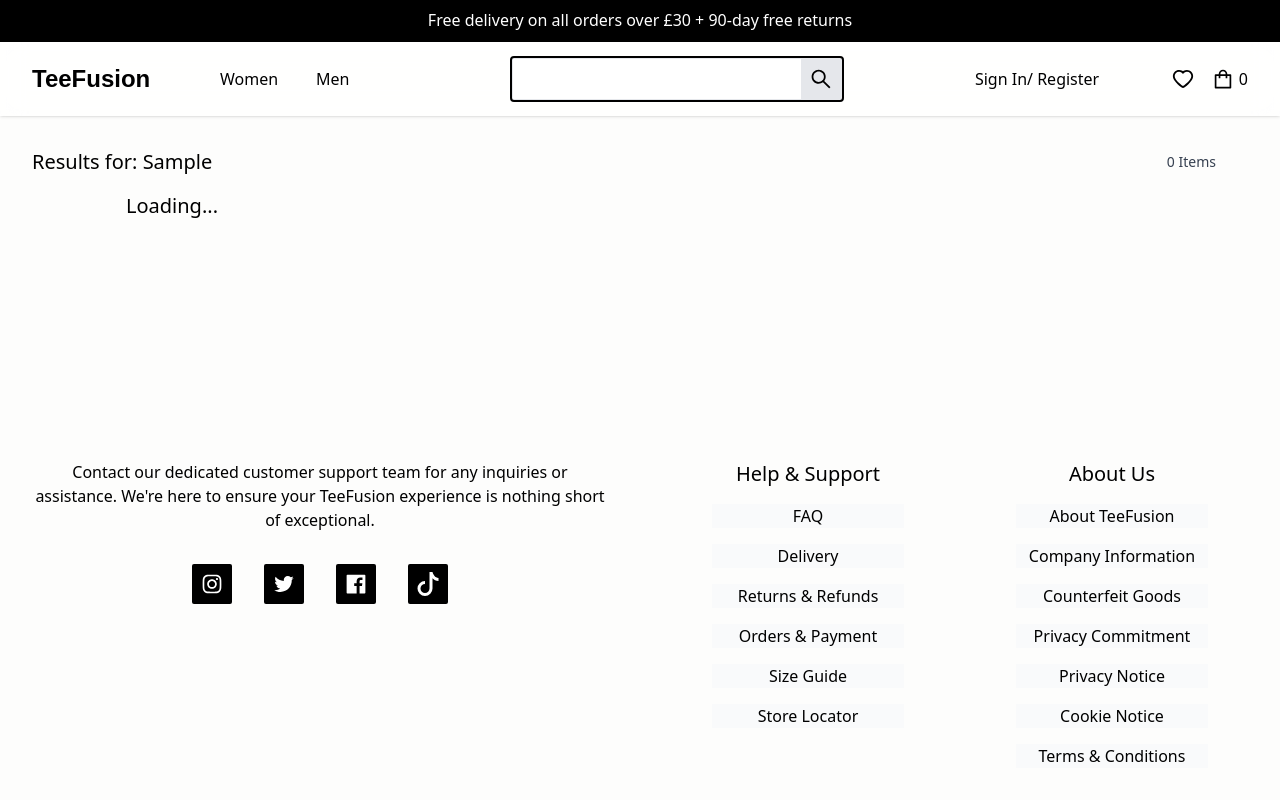
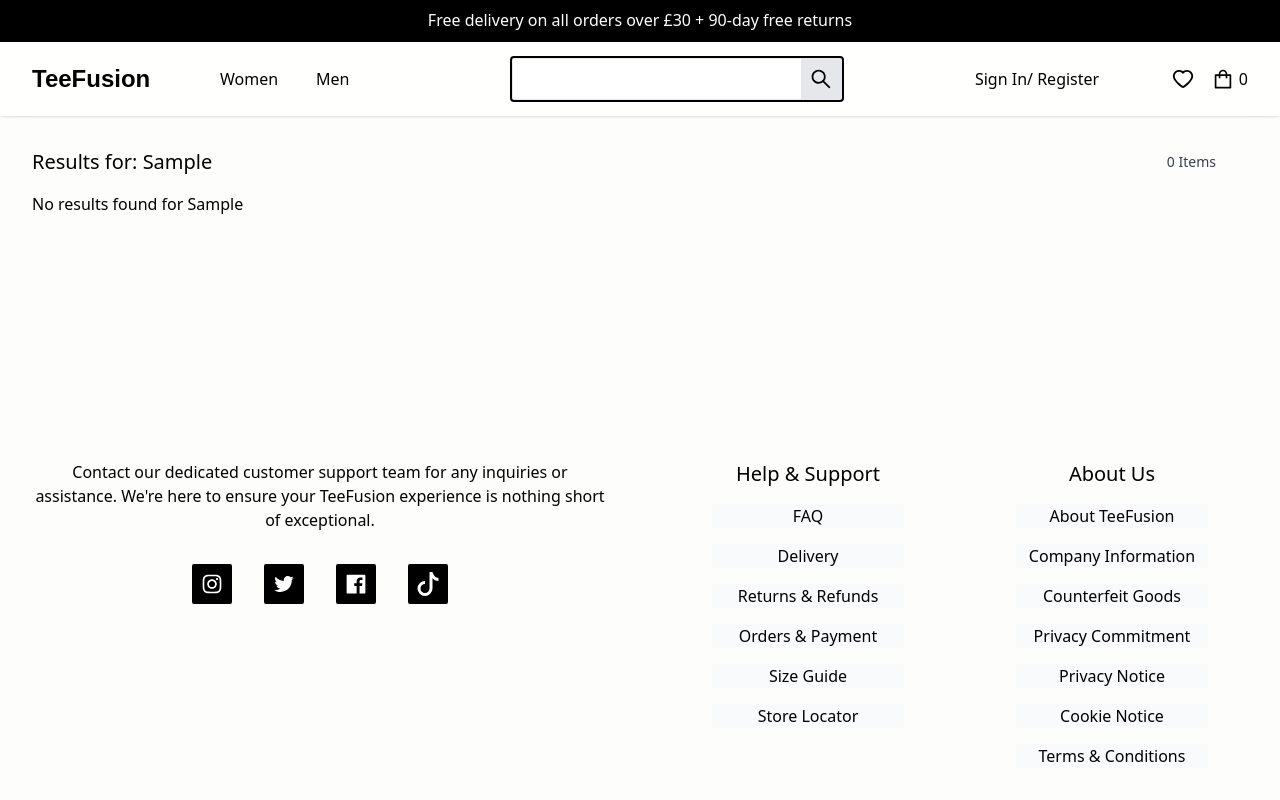
Before and after one commit to OscarSoanes/shopping-cart, a React (Create React App) app: page /#/basket in a window 1280 px wide. Both pictures are taken after typing "Sample" into the empty fields and a click on the button 820 px from the left and 79 px from the top of the page. Built offline with nearby package versions, Linux system fonts and the light colour scheme.

Commit message:
Fixed bug where search would be loading forever if no results

```diff
--- a/src/components/ProductGrid.tsx
+++ b/src/components/ProductGrid.tsx
@@ -4,9 +4,7 @@ export function ProductGrid({ data }: { data: Array<object> }) {
   return (
     <div className='grid products gap-8'>
       {data.length > 0 ? (
-        data.map((product: any) => (
-          <ProductContainer key={product.id} product={product} />
-        ))
+        data.map((product: any) => <ProductContainer key={product.id} product={product} />)
       ) : (
         <p className='text-center text-xl'>Loading...</p>
       )}
--- a/src/components/Search.tsx
+++ b/src/components/Search.tsx
@@ -5,23 +5,18 @@ import { ProductGrid } from "./ProductGrid";
 export function Search() {
   const params = useParams();
   const query = params["*"]!;
-
-  console.log(query);
   const data = getAllBySearch(query);
-
-  console.log(data);
 
   return (
     <main className='pt-4 p-8'>
       <div className='flex justify-between py-4 pr-4 sm:pr-8 items-center'>
         <h2 className='text-xl'>
-          Results for:{" "}
-          {query.charAt(0).toUpperCase() + query.substring(1).toLowerCase()}
+          Results for: {query.charAt(0).toUpperCase() + query.substring(1).toLowerCase()}
         </h2>
         <p className='text-sm text-gray-700'>{data.length} Items</p>
       </div>
 
-      <ProductGrid data={data} />
+      {data.length === 0 ? <p>No results found for {query}</p> : <ProductGrid data={data} />}
     </main>
   );
 }
```
